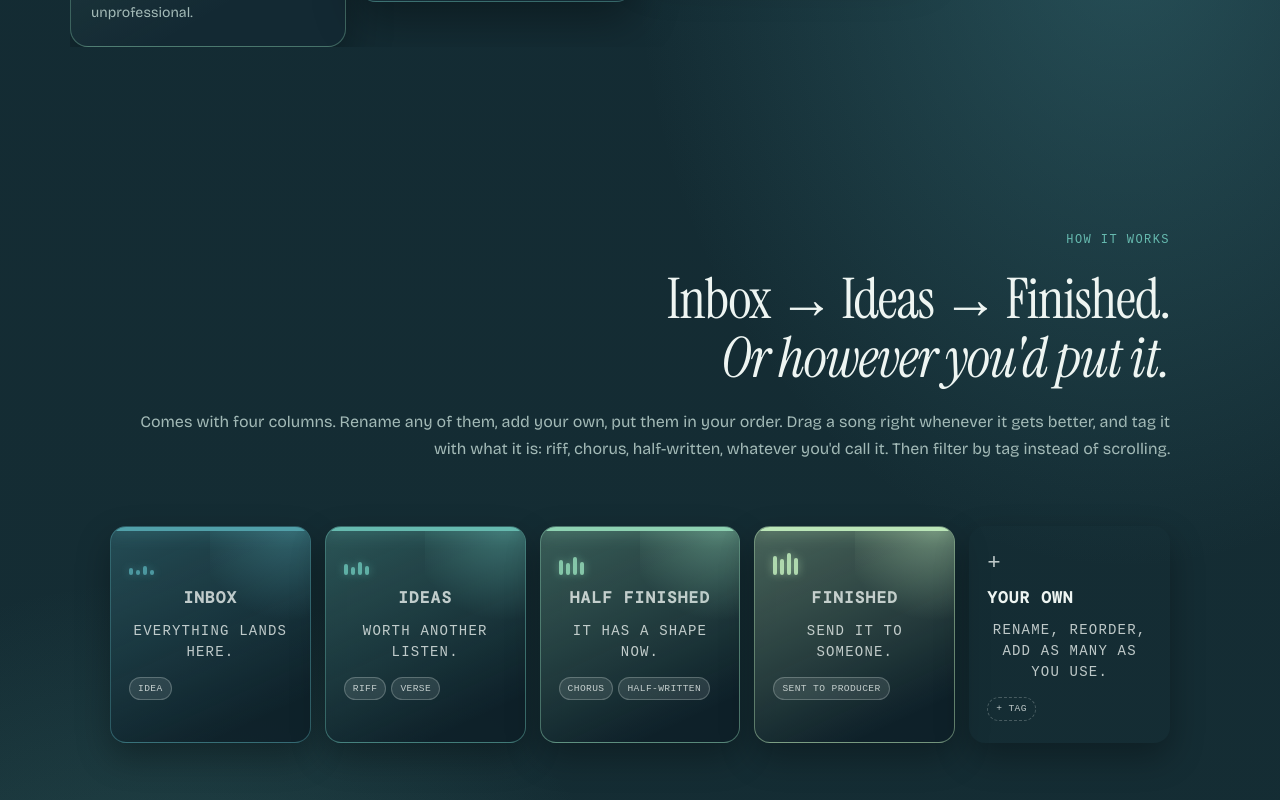
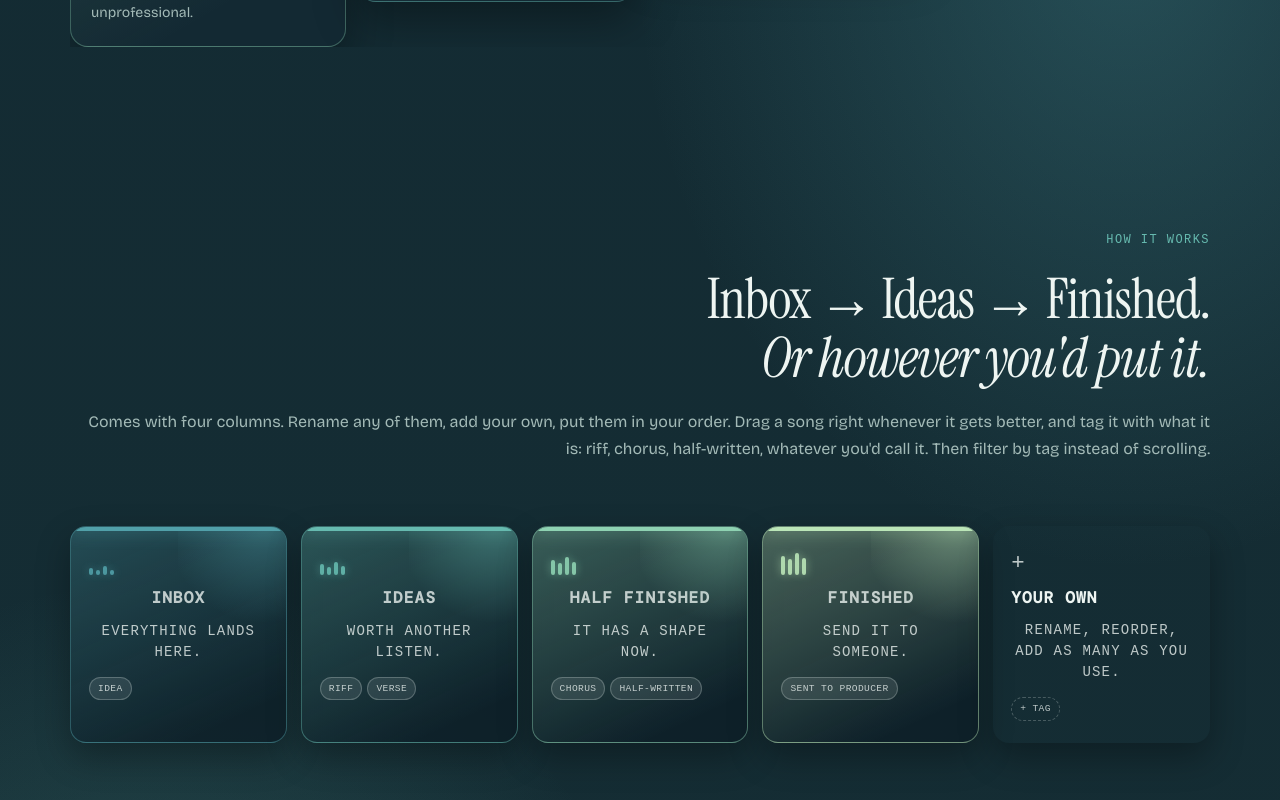
Before and after one commit to ojm44444/memo, a React (Vite) app: page / in a window 1280 px wide. Shown: the part 2300-3100 px from the top of the page. Built offline with nearby package versions, Linux system fonts and the light colour scheme; a web font is replaced by a local one.

Commit message:
Twelfth edge: how-it-works joins the content-box list
Measured live after the second pass: eleven sections at 150, how-it-works
at 190, same border-box cause as the other three. All twelve share one
edge now.

Co-Authored-By: Claude Fable 5.1 <noreply@anthropic.com>

```diff
--- a/src/styles/landing.css
+++ b/src/styles/landing.css
@@ -4368,7 +4368,7 @@ section[id] { scroll-margin-top: 88px; }
    everyone else's. content-box puts the padding outside the measure.
    Discipline's inner wrapper carried its own 24px. All twelve now share
    one edge. */
-.features, .compare, .faq-section { box-sizing: content-box !important; }
+.features, .compare, .faq-section, .howitworks { box-sizing: content-box !important; }
 .discipline-inner { padding-left: 0 !important; padding-right: 0 !important; }
 
 /* B2, second pass. The build keeps only the -webkit- backdrop-filter and
```
